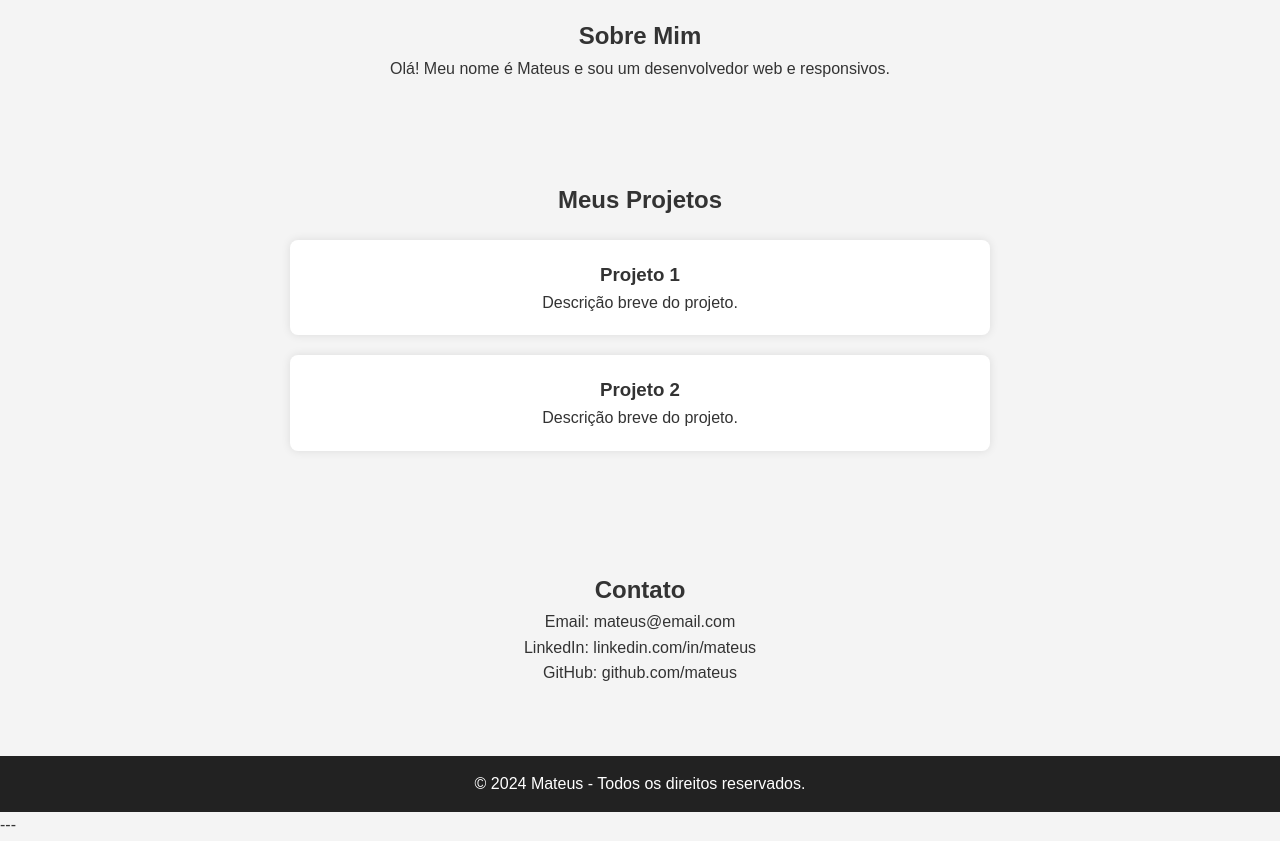
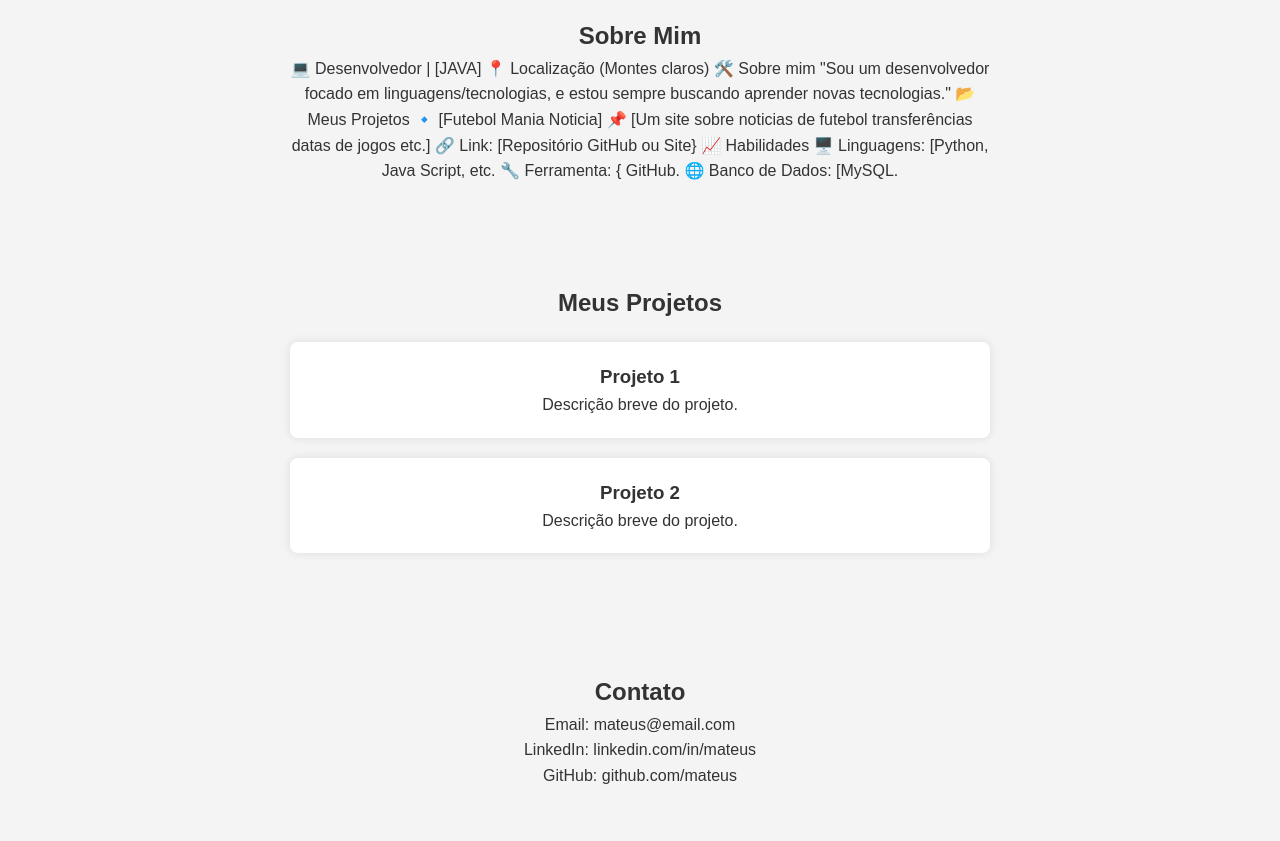
Before and after one commit to mateuszzk-wq/mateuszzk-wq, a plain HTML site: page index.html in a window 1280 px wide. Shown: the part 195-1036 px from the top of the page. Drawn offline with Linux system fonts and the light colour scheme.

Commit message:
Update index.html

```diff
--- a/index.html
+++ b/index.html
@@ -22,7 +22,25 @@
     <section id="sobre">
         <img src="images/perfil.jpg" alt="Foto de Mateus">
         <h2>Sobre Mim</h2>
-        <p>Olá! Meu nome é Mateus e sou um desenvolvedor web e responsivos.</p>
+        <p>💻 Desenvolvedor | [JAVA]
+
+📍 Localização (Montes claros)
+
+🛠️ Sobre mim
+
+"Sou um desenvolvedor focado em linguagens/tecnologias, e estou sempre buscando aprender novas tecnologias."
+
+📂 Meus Projetos
+
+🔹 [Futebol Mania Noticia]
+
+📌 [Um site sobre noticias de futebol transferências datas de jogos etc.] 🔗 Link: [Repositório GitHub ou Site} 📈 Habilidades
+
+🖥️ Linguagens: [Python, Java Script, etc.
+
+🔧 Ferramenta: { GitHub.
+
+🌐 Banco de Dados: [MySQL.</p>
     </section>
 
     <section id="projetos">
```
